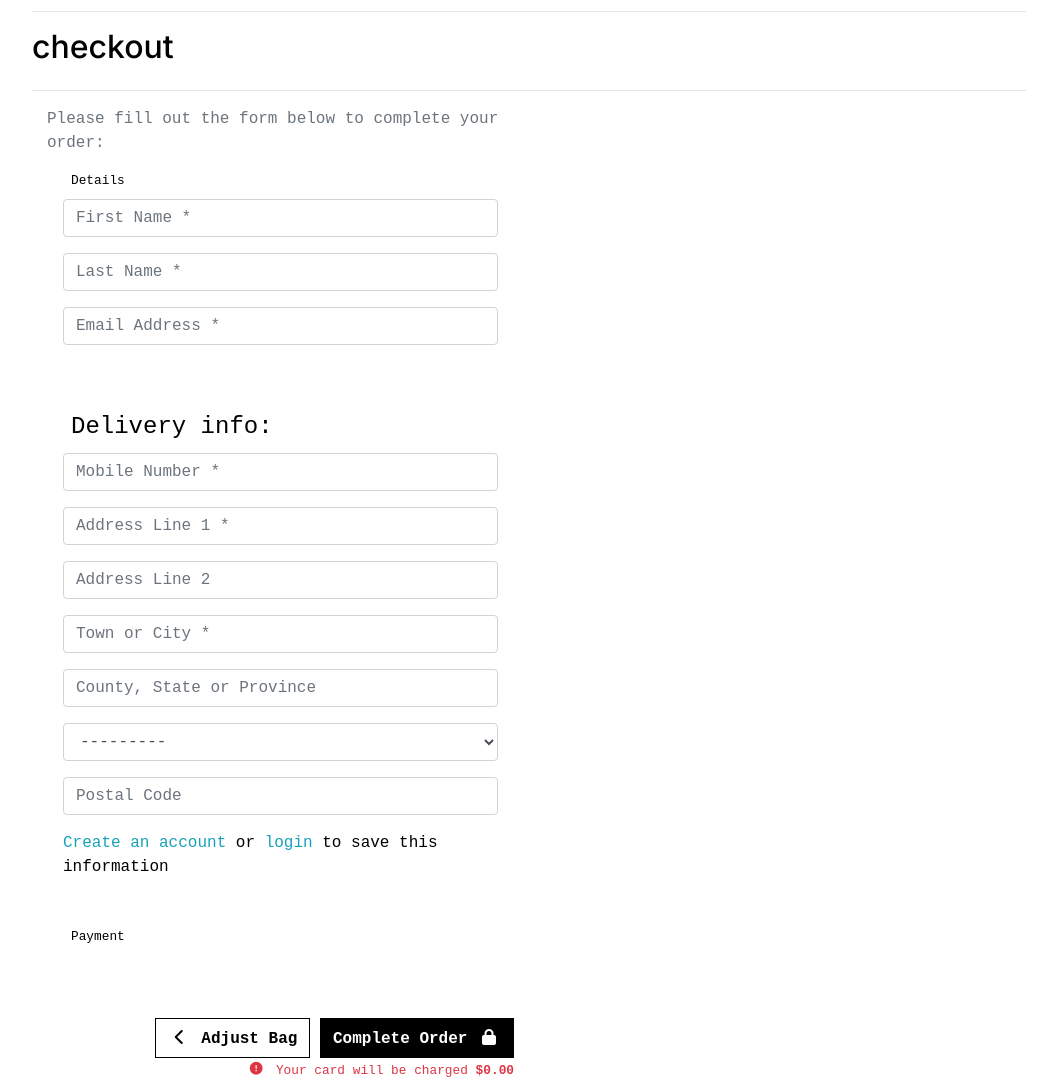
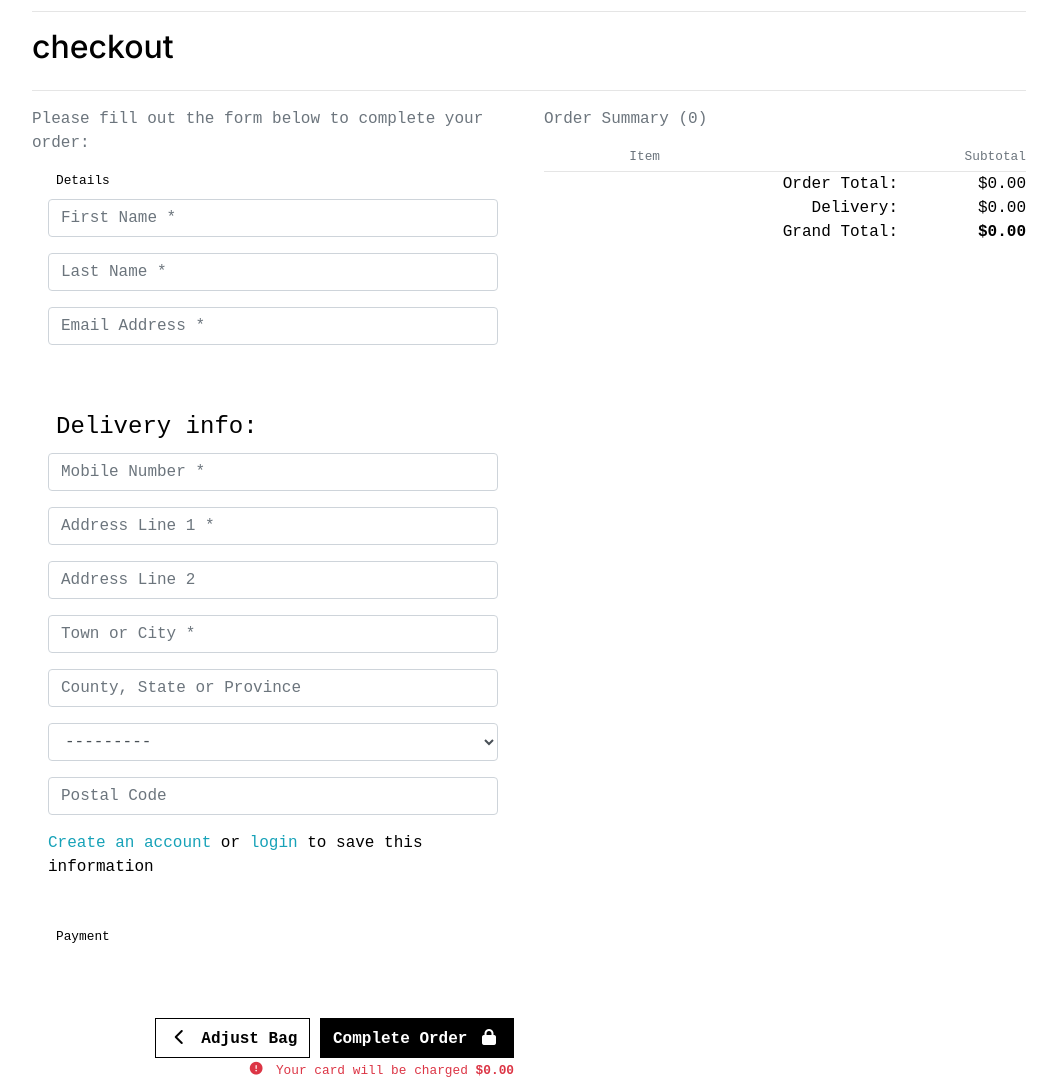
Before and after one commit to tarahwaters/milestone-project4, a Django app: template checkout/templates/checkout/checkout.html in a window 1280 px wide. Shown: the part 197-1287 px from the top of the page, without its empty margins (111-1168 px from the left). Run offline with Django 3.2, Linux system fonts and the light colour scheme; the template is opened without the code that fills it: values that come from a table or form of the project are taken from there, others are empty; tables that the repository leaves empty hold one stand-in row (values such as "Sample post"); some libraries are stand-ins or nearby versions.

Commit message:
Add order summary components above payment form

```diff
--- a/checkout/templates/checkout/checkout.html
+++ b/checkout/templates/checkout/checkout.html
@@ -1,5 +1,6 @@
 {% extends "base.html" %}
 {% load static %}
+{% load bag_tools %}
 
 {% block extra_title %} - Checkout{% endblock %}
 
@@ -26,6 +27,53 @@
             </div>
         </div>
 
+        <div class="row">
+            <!-- Order Summary Section -->
+            <div class="col-12 col-lg-6 order-lg-last mb-5">
+                <p class="text-muted">Order Summary ({{ product_count }})</p>
+                <div class="row">
+                    <div class="col-7 offset-2">
+                        <p class="mb-1 mt-0 small text-muted">Item</p>
+                    </div>
+                    <div class="col-3 text-right">
+                        <p class="mb-1 mt-0 small text-muted">Subtotal</p>
+                    </div>
+                </div>
+                {% for item in bag_items %}
+                    <div class="row">
+                        <div class="col-2 mb-1">
+                            <a href="{% url 'product_detail' item.product.id %}">
+                                {% if item.product.image %}
+                                    <img class="w-100" src="{{ item.product.image.url }}" alt="{{ product.name }}">
+                                {% else %}
+                                    <img class="w-100" src="{{ MEDIA_URL }}noimage.png" alt="{{ product.name }}">
+                                {% endif %}
+                            </a>
+                        </div>
+                        <div class="col-7">
+                            <p class="my-0"><strong>{{ item.product.name }}</strong></p>
+                            <p class="my-0 small text-muted">Qty: {{ item.quantity }}</p>
+                        </div>
+                        <div class="col-3 text-right">
+                            <p class="my-0 small text-muted">${{ item.product.price | calc_subtotal:item.quantity }}</p>
+                        </div>
+                    </div>
+                {% endfor %}
+                <hr class="my-0">
+                <div class="row text-black text-right">
+                    <div class="col-7 offset-2">
+                        <p class="my-0">Order Total:</p>
+                        <p class="my-0">Delivery:</p>
+                        <p class="my-0">Grand Total:</p>
+                    </div>
+                    <div class="col-3">
+                        <p class="my-0">${{ total | floatformat:2 }}</p>
+                        <p class="my-0">${{ delivery | floatformat:2 }}</p>
+                        <p class="my-0"><strong>${{ grand_total | floatformat:2 }}</strong></p>
+                    </div>
+                </div>
+            </div>
+            <!-- Payment Form -->
             <div class="col-12 col-lg-6">
                 <p class="text-muted">Please fill out the form below to complete your order:</p>
                 <form action="{% url 'checkout' %}" method="POST" id="payment-form">
@@ -89,6 +137,7 @@
                 </form>
             </div>
         </div>
+    </div>
 {% endblock %}
 
 {% block postloadjs %}
```
Lines whose indentation alone changed are shown as unchanged.
